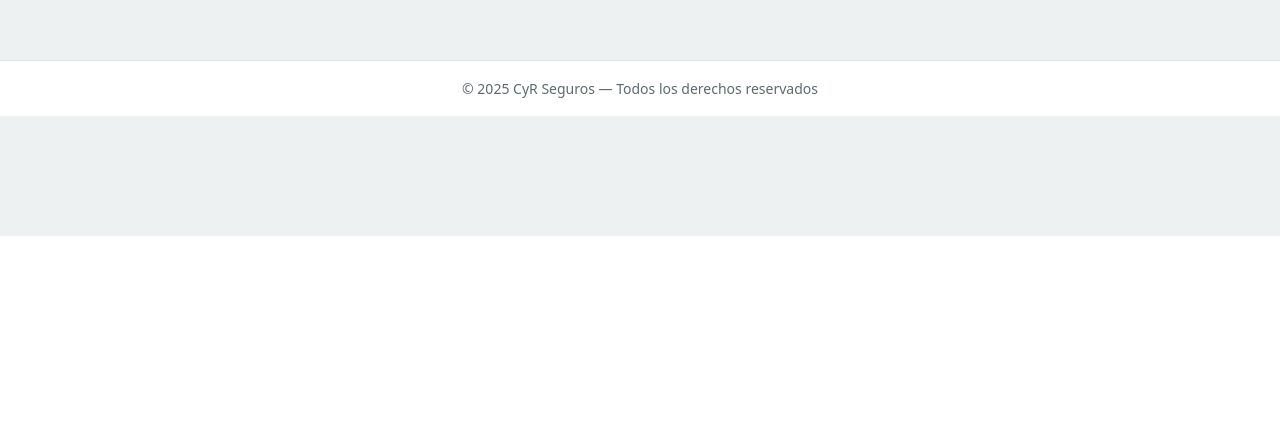
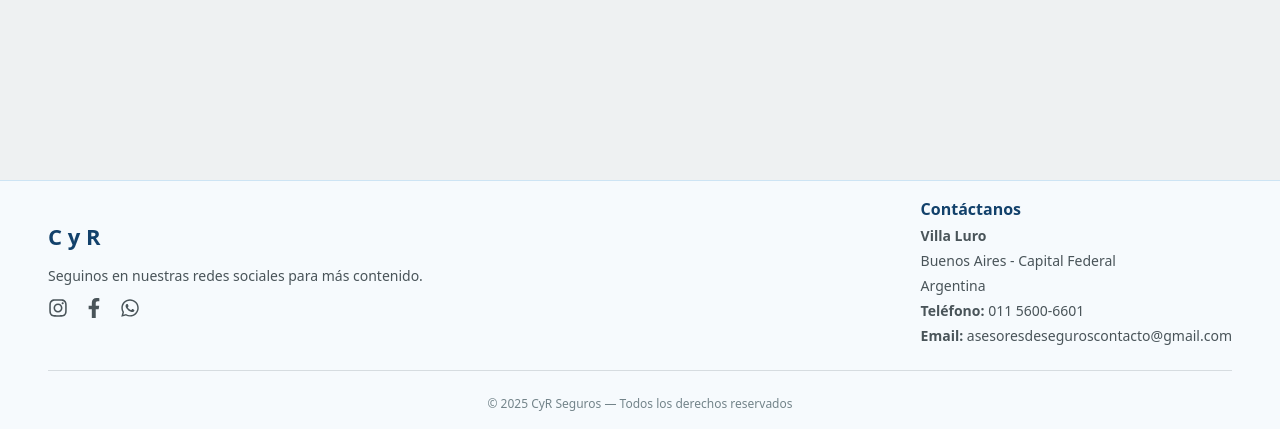
Before and after one commit to PDV10/CyR-Seguros, a React (Vite) app: page /art in a window 1280 px wide. Shown: the part 684-1113 px from the top of the page. Before the commit the page ends 920 px from the top, so only its background shows below. Built offline with nearby package versions, Linux system fonts and the light colour scheme.

Commit message:
se agrega componente porque elegirnos, y se mejora el diseño del footer

```diff
--- a/src/components/layout/Footer.tsx
+++ b/src/components/layout/Footer.tsx
@@ -1,11 +1,109 @@
-import { Flex, Text } from "@chakra-ui/react";
+// src/components/layout/Footer.tsx
+import {
+  Flex,
+  Box,
+  Text,
+  HStack,
+  Icon,
+  Link as ChakraLink,
+  VStack,
+  Divider,
+} from "@chakra-ui/react";
+import { FaFacebookF, FaInstagram, FaWhatsapp } from "react-icons/fa";
 
 export default function Footer() {
   return (
-    <Flex h="full" align="center" justify="center">
-      <Text fontSize="sm" color="gray.600">
-        © {new Date().getFullYear()} CyR Seguros — Todos los derechos reservados
-      </Text>
-    </Flex>
+    <Box
+      as="footer"
+      w="100vw"
+      position="relative"
+      bg="lightBlue.50"
+      color="gray.700"
+      pt={4}
+      pb={4}
+      px={{ base: 6, md: 12 }}
+    >
+      <Flex
+        direction={{ base: "column", md: "row" }}
+        justify="space-between"
+        align={{ base: "flex-start", md: "center" }}
+        gap={{ base: 8, md: 0 }}
+        maxW="container.xl"
+        mx="auto"
+      >
+        {/* Lado izquierdo */}
+        <VStack align="flex-start" spacing={3}>
+          <Text fontWeight="bold" fontSize="xl" color="lightBlue.800">
+            C y R
+          </Text>
+          <Text fontSize="sm" maxW="sm">
+            Seguinos en nuestras redes sociales para más contenido.
+          </Text>
+
+          <HStack spacing={4}>
+            <ChakraLink
+              href="https://www.instagram.com/cyr_asesoresdeseguros/"
+              isExternal
+              _hover={{ color: "lightBlue.400" }}
+            >
+              <Icon as={FaInstagram} boxSize={5} />
+            </ChakraLink>
+            <ChakraLink
+              href="https://www.facebook.com/people/CyR-Asesores-de-Seguros/61570905597529/"
+              isExternal
+              _hover={{ color: "lightBlue.400" }}
+            >
+              <Icon as={FaFacebookF} boxSize={5} />
+            </ChakraLink>
+            <ChakraLink
+              href="https://api.whatsapp.com/send?phone=5491155820489&text=Hola%2C%20me%20gustaría%20recibir%20más%20información%20sobre%20sus%20seguros.%20¿Podrían%20asesorarme%3F"
+              isExternal
+              _hover={{ color: "lightBlue.400" }}
+            >
+              <Icon as={FaWhatsapp} boxSize={5} />
+            </ChakraLink>
+          </HStack>
+        </VStack>
+
+        {/* Lado derecho */}
+        <VStack align="flex-start" spacing={1} fontSize="sm">
+          <Text fontSize="md" fontWeight="Bold" color="lightBlue.800">
+            Contáctanos
+          </Text>
+          <Text fontWeight="semibold">Villa Luro</Text>
+          <Text>Buenos Aires - Capital Federal</Text>
+          <Text>Argentina</Text>
+
+          <Text fontWeight="semibold">
+            Teléfono:{" "}
+            <Text as="span" fontWeight="normal">
+              011 5600-6601
+            </Text>
+          </Text>
+
+          <Text fontWeight="semibold">
+            Email:{" "}
+            <ChakraLink
+              as="span"
+              href="https://mail.google.com/mail/?view=cm&fs=1&to=asesoresdeseguroscontacto@gmail.com&su=Consulta%20sobre%20seguros&body=Hola%2C%20me%20gustaría%20recibir%20más%20información%20sobre%20sus%20seguros."
+              isExternal
+              _hover={{ color: "lightBlue.400" }}
+              fontWeight="normal"
+            >
+              asesoresdeseguroscontacto@gmail.com
+            </ChakraLink>
+          </Text>
+        </VStack>
+      </Flex>
+
+      <Divider my={6} />
+
+      <Flex justify="center">
+        <Text fontSize="xs" color="gray.500" textAlign="center">
+          © {new Date().getFullYear()} CyR Seguros — Todos los derechos
+          reservados
+        </Text>
+      </Flex>
+    </Box>
   );
 }
--- a/src/components/layout/RootLayout.tsx
+++ b/src/components/layout/RootLayout.tsx
@@ -5,7 +5,7 @@
 
 export default function RootLayout() {
   return (
-    <Flex minH="100vh" direction="column" bg="gray.50">
+    <Flex minH="100vh" direction="column" bg="gray.50" overflowX="hidden">
       <Box
         as="header"
         position="sticky"
@@ -24,20 +24,14 @@
         <Outlet />
       </Box>
 
-      <Flex
+      <Box
         as="footer"
-        position="sticky"
-        bottom={0}
-        zIndex="docked"
         bg="white"
         borderTop="1px solid"
-        borderColor="gray.100"
-        h={14}
-        align="center"
-        justify="center"
+        borderColor="lightBlue.100"
       >
         <Footer />
-      </Flex>
+      </Box>
     </Flex>
   );
 }
--- a/src/components/ui/PorqueElegirnos.tsx
+++ b/src/components/ui/PorqueElegirnos.tsx
@@ -21,19 +21,37 @@
     {
       titulo: "Asesoramiento personalizado",
       descripcion:
-        "Te guiamos para elegir la cobertura ideal según tu perfil y necesidades, comparando opciones y costos.",
+        "Recibí un acompañamiento cercano en cada paso. Analizamos tu perfil y necesidades para ofrecerte coberturas a medida, ya sea para tu vehículo, hogar, comercio o industria. Nuestro equipo está preparado para ayudarte a tomar decisiones informadas con total tranquilidad.",
       hidden: false,
     },
     {
-      titulo: "Gestión ágil de siniestros",
+      titulo: "Crece con confianza",
       descripcion:
-        "Acompañamiento integral ante un siniestro para que resuelvas rápido y sin fricción.",
+        "Protegé el presente de tu negocio mientras planificás el futuro. Diseñamos soluciones de seguros que te brindan respaldo frente a imprevistos y te permiten concentrarte en hacer crecer tu emprendimiento con seguridad y previsibilidad.",
       hidden: false,
     },
     {
-      titulo: "Más de 15 años de experiencia",
+      titulo: "Asesoramiento en seguros",
       descripcion:
-        "Trayectoria, respaldo y alianzas con aseguradoras líderes del mercado.",
+        "Nuestra experiencia en el mercado asegurador nos permite recomendarte las mejores coberturas de auto, hogar, responsabilidad civil, caución y más. Convertimos un proceso complejo en algo simple, claro y accesible.",
+      hidden: false,
+    },
+    {
+      titulo: "Crecimiento asegurado",
+      descripcion:
+        "Con más de 15 años en el rubro, nos especializamos en proteger lo que más te importa: tu patrimonio, tu familia y tu negocio. Trabajamos con aseguradoras líderes para garantizarte respaldo y solidez en cada póliza.",
+      hidden: false,
+    },
+    {
+      titulo: "Feedback del cliente",
+      descripcion:
+        "Escuchamos tus inquietudes y mejoramos constantemente nuestros servicios. Tu experiencia nos importa, por eso buscamos soluciones que realmente se adapten a tu estilo de vida, con atención rápida y gestión eficiente en cada siniestro.",
+      hidden: false,
+    },
+    {
+      titulo: "Confianza en tus ideas",
+      descripcion:
+        "Creemos que asegurar lo que construiste no debe ser complicado. Te ofrecemos planes claros, precios competitivos y la tranquilidad de contar con un equipo que te acompaña, para que sigas impulsando tus proyectos con seguridad.",
       hidden: false,
     },
   ];
--- a/src/theme.ts
+++ b/src/theme.ts
@@ -7,7 +7,7 @@
 
 const palettes = {
   lightBlue: {
-    50: "#e8f3fa",
+    50: "#f6fafd",
     100: "#cde4f4",
     200: "#a3d0ec",
     300: "#6db3e0",
```
